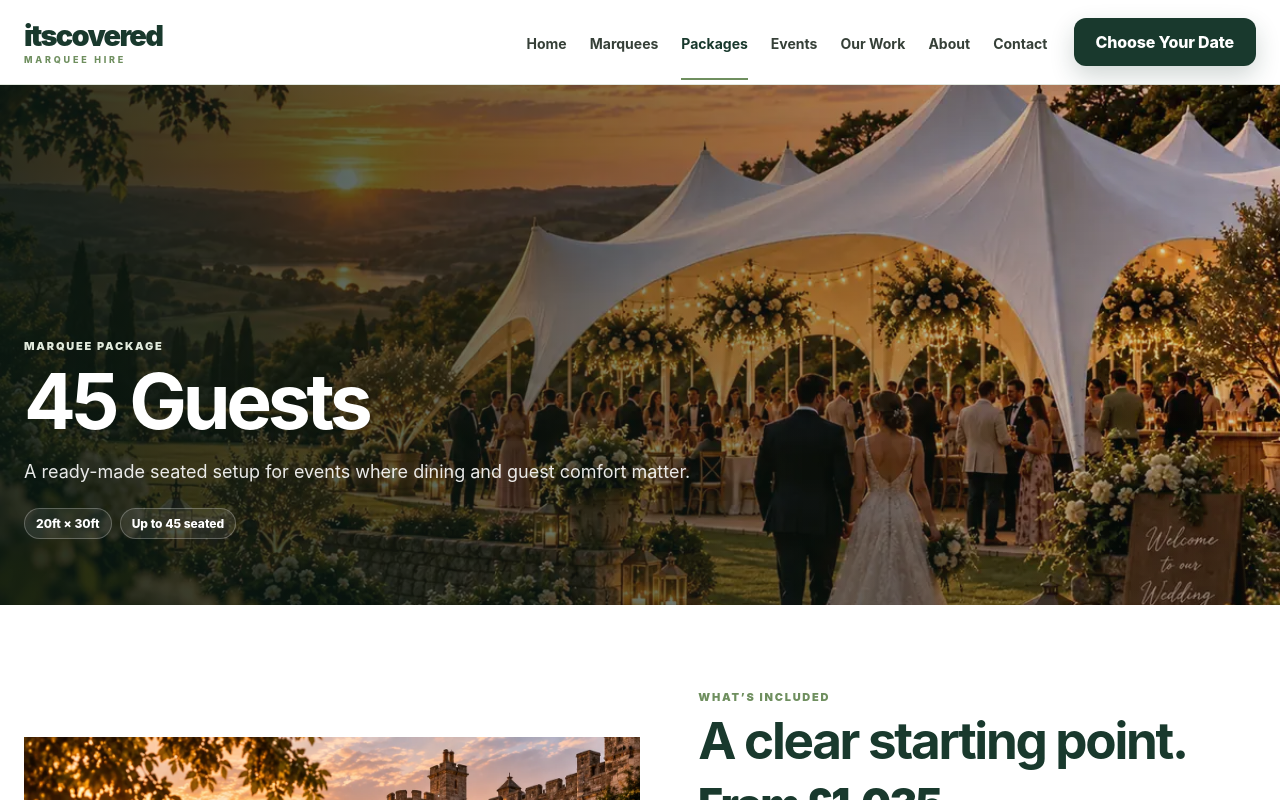
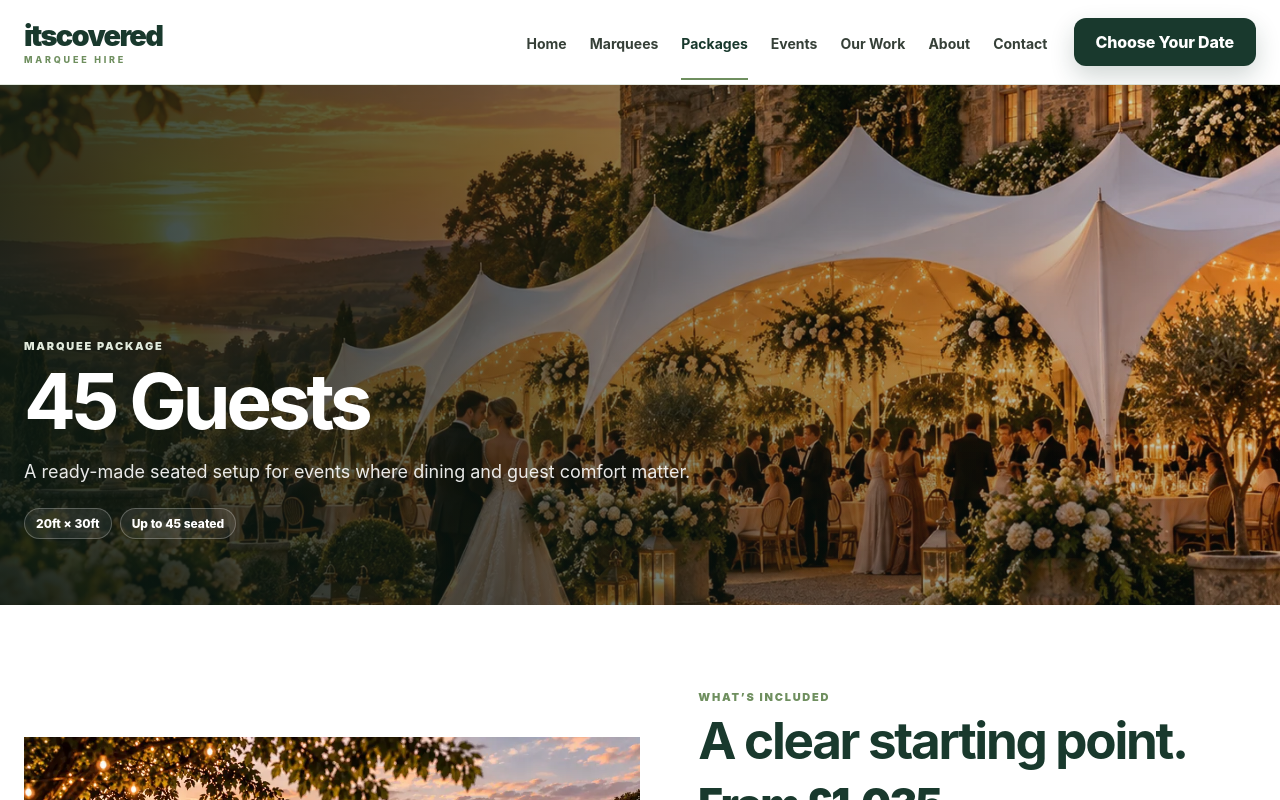
Before and after one commit to j29fp2jdsz-jpg/It-s-covered-website, a Next.js app: page /packages/45-guests in a window 1280 px wide. Shown: the top 800 px of the page. Built offline with nearby package versions, Linux system fonts and the light colour scheme.

Commit message:
Correct package detail imagery placements

```diff
--- a/app/packages/[package]/page.tsx
+++ b/app/packages/[package]/page.tsx
@@ -7,8 +7,8 @@ import styles from '../../site-pages.module.css';
 const data = {
   'garden-party': { title:'Garden Party', image:'/images/parties/party-garden.webp', secondary:'/images/parties/party-birthday.webp', intro:'A beautifully simple Capri setup for smaller garden celebrations and relaxed events.', size:'20ft × 20ft', capacity:'18 seated as standard', price:'£510', includes:['20ft × 20ft Capri marquee','18 chairs','Twinkle lights','3 × 4ft round tables','1 × trestle table','Plain + clear side walls'], ideal:'Birthdays, garden parties, family celebrations and smaller gatherings.' },
   'informal-party': { title:'Informal Party', image:'/images/parties/party-engagement.webp', secondary:'/images/parties/party-garden.webp', intro:'A flexible party setup with room to mingle, eat, drink and celebrate without overcomplicating the layout.', size:'28ft × 28ft or 20ft × 30ft', capacity:'Standing room for 55', price:'£516', includes:['Capri marquee','Standing room for 55','Twinkle lights','Plain + clear side walls'], ideal:'Engagements, birthdays, anniversaries and informal family parties.' },
-  'large-party': { title:'Large Party', image:'/images/parties/party-beach.webp', secondary:'/images/parties/party-birthday.webp', intro:'More space for bigger guest lists, better flow and a proper party atmosphere.', size:'28ft × 38ft', capacity:'Standing room for 100', price:'£587', includes:['28ft × 38ft Capri marquee','Standing room for 100','Twinkle lights','Plain + clear side walls'], ideal:'Large birthdays, celebrations, drinks-led events and bigger garden parties.' },
-  '45-guests': { title:'45 Guests', image:'/images/weddings/wedding-countryside.webp', secondary:'/images/weddings/wedding-castle.webp', intro:'A ready-made seated setup for events where dining and guest comfort matter.', size:'20ft × 30ft', capacity:'Up to 45 seated', price:'£1,035', includes:['20ft × 30ft Capri marquee','6 × 4ft round tables','2 × trestle tables','45 chairs','Dandydura matting','Plain + clear side walls'], ideal:'Smaller weddings, seated parties and private dining events.' },
+  'large-party': { title:'Large Party', image:'/images/parties/party-birthday.webp', secondary:'/images/parties/party-engagement.webp', intro:'More space for bigger guest lists, better flow and a proper party atmosphere.', size:'28ft × 38ft', capacity:'Standing room for 100', price:'£587', includes:['28ft × 38ft Capri marquee','Standing room for 100','Twinkle lights','Plain + clear side walls'], ideal:'Large birthdays, celebrations, drinks-led events and bigger garden parties.' },
+  '45-guests': { title:'45 Guests', image:'/images/weddings/wedding-castle.webp', secondary:'/images/weddings/wedding-countryside.webp', intro:'A ready-made seated setup for events where dining and guest comfort matter.', size:'20ft × 30ft', capacity:'Up to 45 seated', price:'£1,035', includes:['20ft × 30ft Capri marquee','6 × 4ft round tables','2 × trestle tables','45 chairs','Dandydura matting','Plain + clear side walls'], ideal:'Smaller weddings, seated parties and private dining events.' },
   '80-guests': { title:'80 Guests', image:'/images/weddings/wedding-castle-reception.webp', secondary:'/images/weddings/wedding-castle.webp', intro:'A spacious seated package for larger weddings, celebrations and corporate occasions.', size:'28ft × 38ft', capacity:'Up to 80 seated', price:'£1,286', includes:['28ft × 38ft Capri marquee','8 × 5ft round tables','2 × trestle tables','80 chairs','Dandydura matting','Plain + clear side walls'], ideal:'Weddings, milestone events, larger private parties and corporate hospitality.' }
 } as const;
 
```
